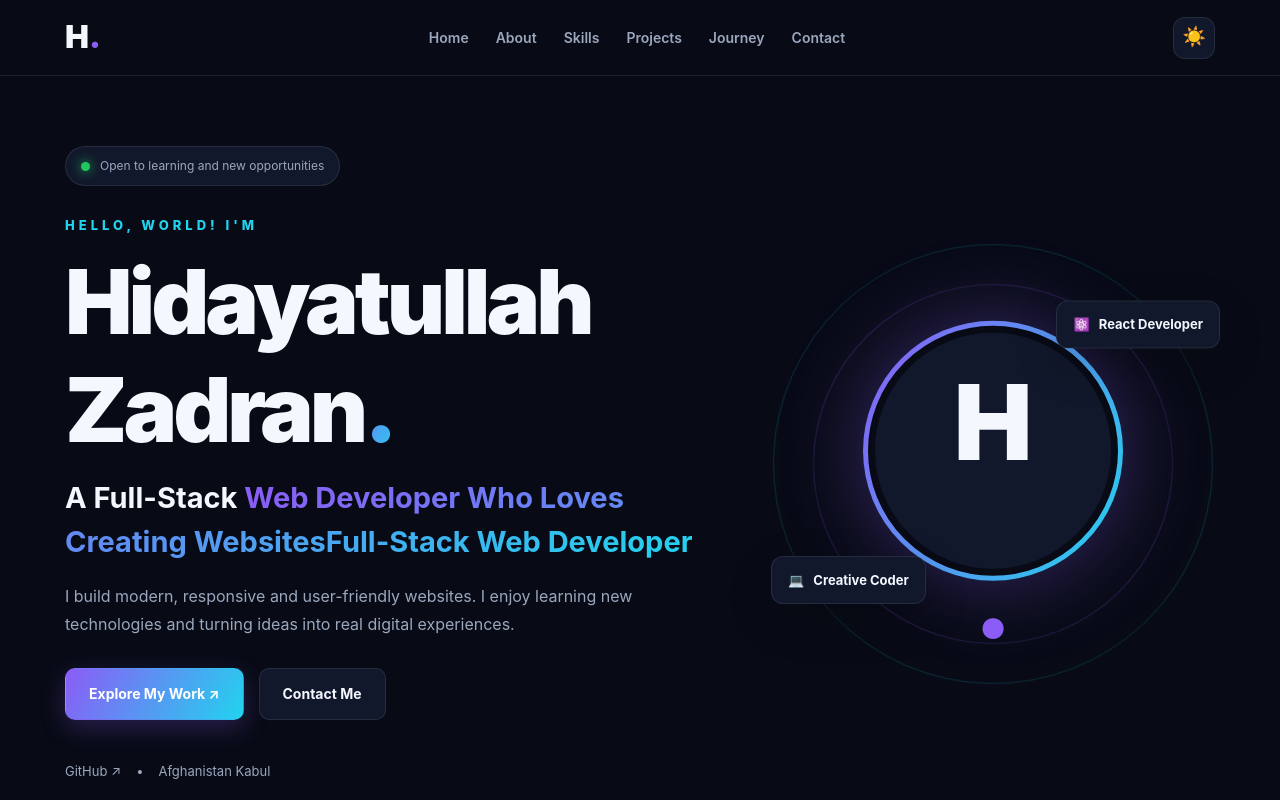
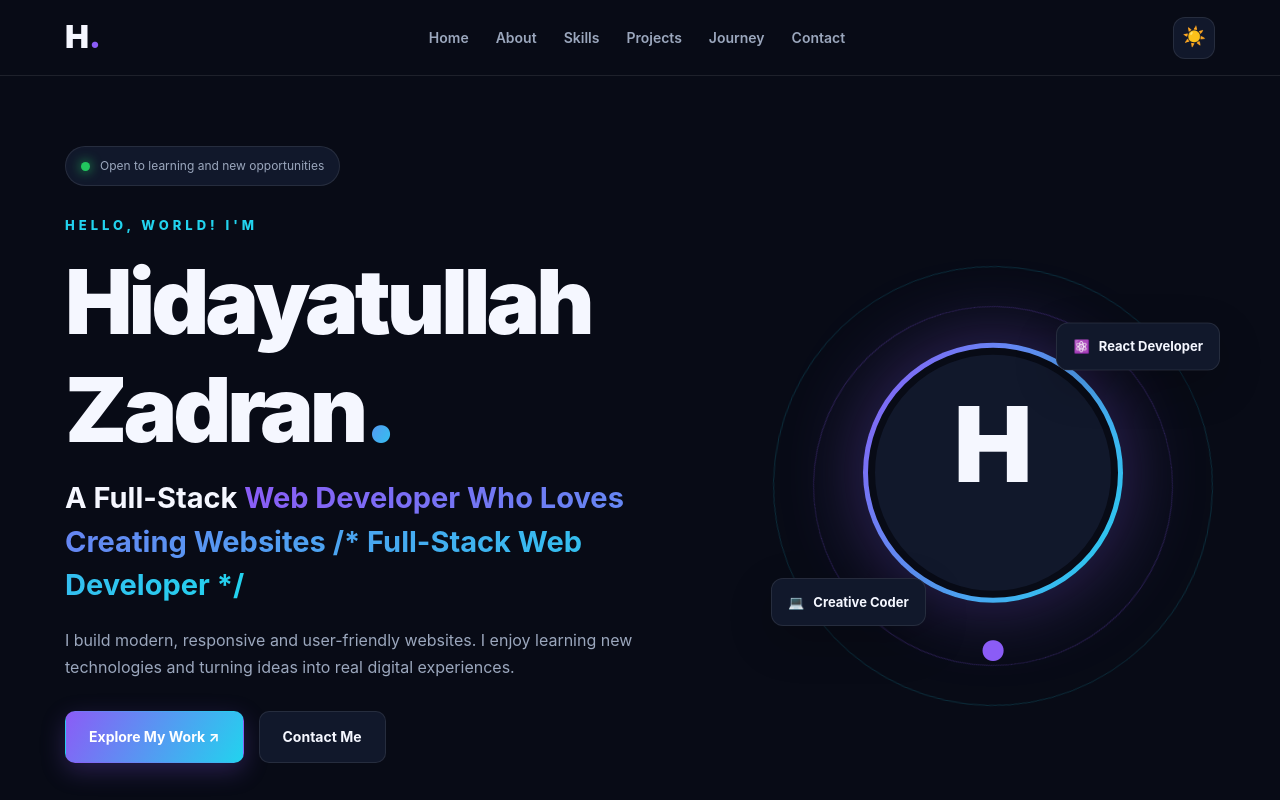
Before and after one commit to HidyatullahCode/Hidayatullah-Portfolio, a React (Vite) app: page / in a window 1280 px wide. Shown: the top 800 px of the page. Built offline with nearby package versions, Linux system fonts and the light colour scheme.

Commit message:
Update Hero.jsx

```diff
--- a/Hero.jsx
+++ b/Hero.jsx
@@ -20,7 +20,7 @@ function Hero() {
         <h2>
           A Full-Stack <span className="gradient-text">
             Web Developer Who Loves Creating Websites
-            {personalInfo.title}
+            /* {personalInfo.title} */
           </span>
         </h2>
 
```
